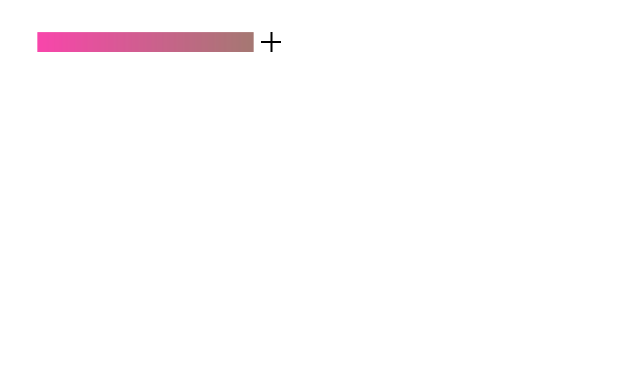
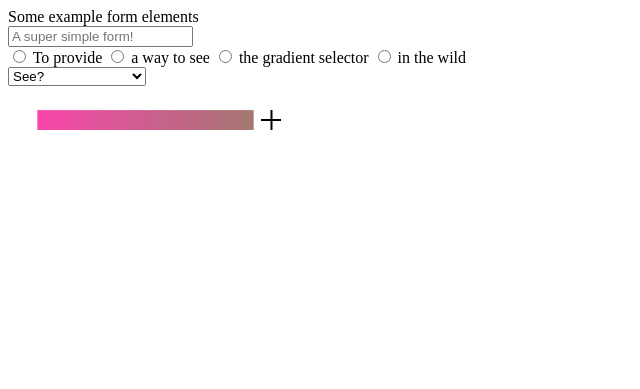
Before and after one commit to digitaltembo/digitaltembo.github.io, a plain HTML site: page gradientSelector/index.html in a window 1280 px wide. Shown: the whole page, without its empty margins (0-640 px from the left). Drawn offline with Linux system fonts and the light colour scheme.

Commit message:
Update index.html

```diff
--- a/gradientSelector/index.html
+++ b/gradientSelector/index.html
@@ -3,6 +3,21 @@
         <script src="gradientSelector.js" ></script>
     </head>
     <body>
+    <form>
+        Some example form elements<br/>
+        <input type="text" placeholder="A super simple form!" />
+        <br/>
+        <input type="radio" name="radio"> To provide</input>
+        <input type="radio" name="radio"> a way to see</input>
+        <input type="radio" name="radio"> the gradient selector</input>
+        <input type="radio" name="radio"> in the wild</input>
+        <br />
+
+        <select>
+            <option>See?</option>
+            <option>This is how it works</option>
+            <option>in some context</option>
+        </select>
         <input id="grad1" type="gradient"/>
         <script>
             document.getElementById("grad1").addEventListener("change", function(e){
```
